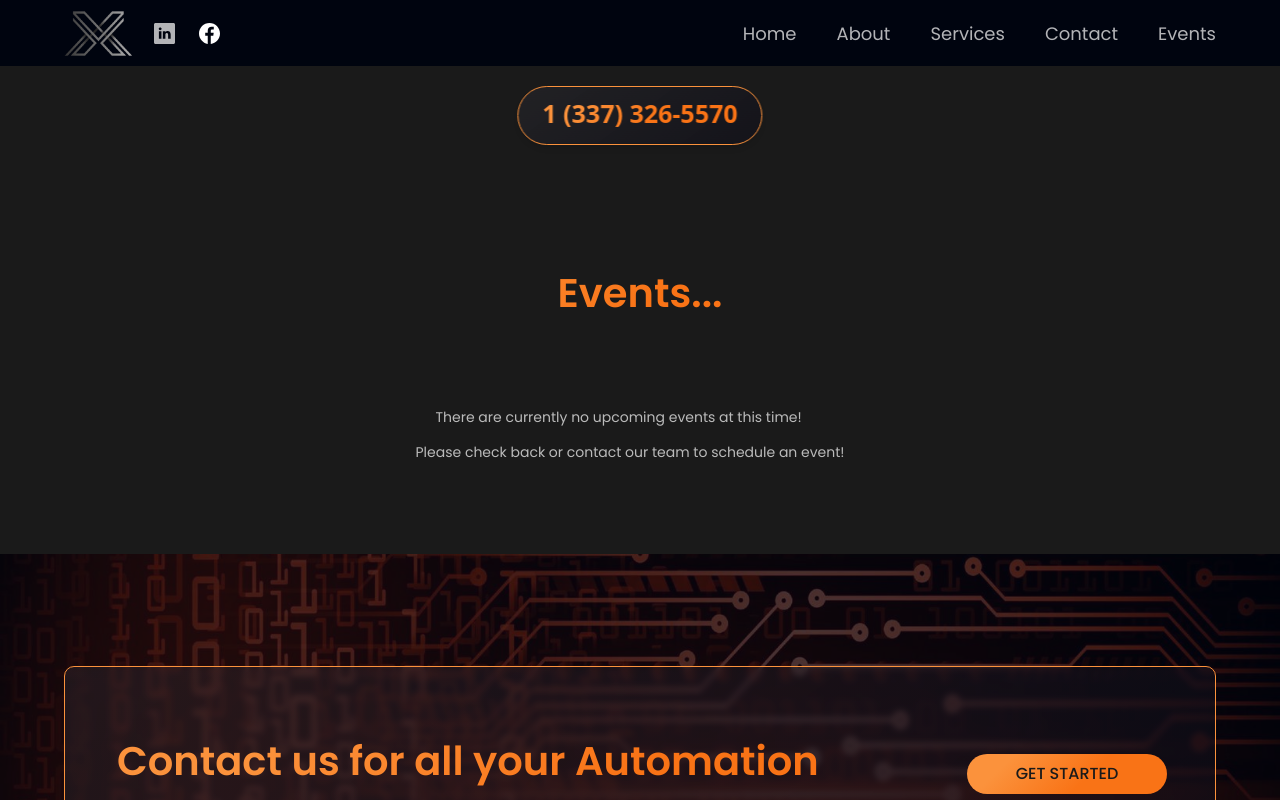
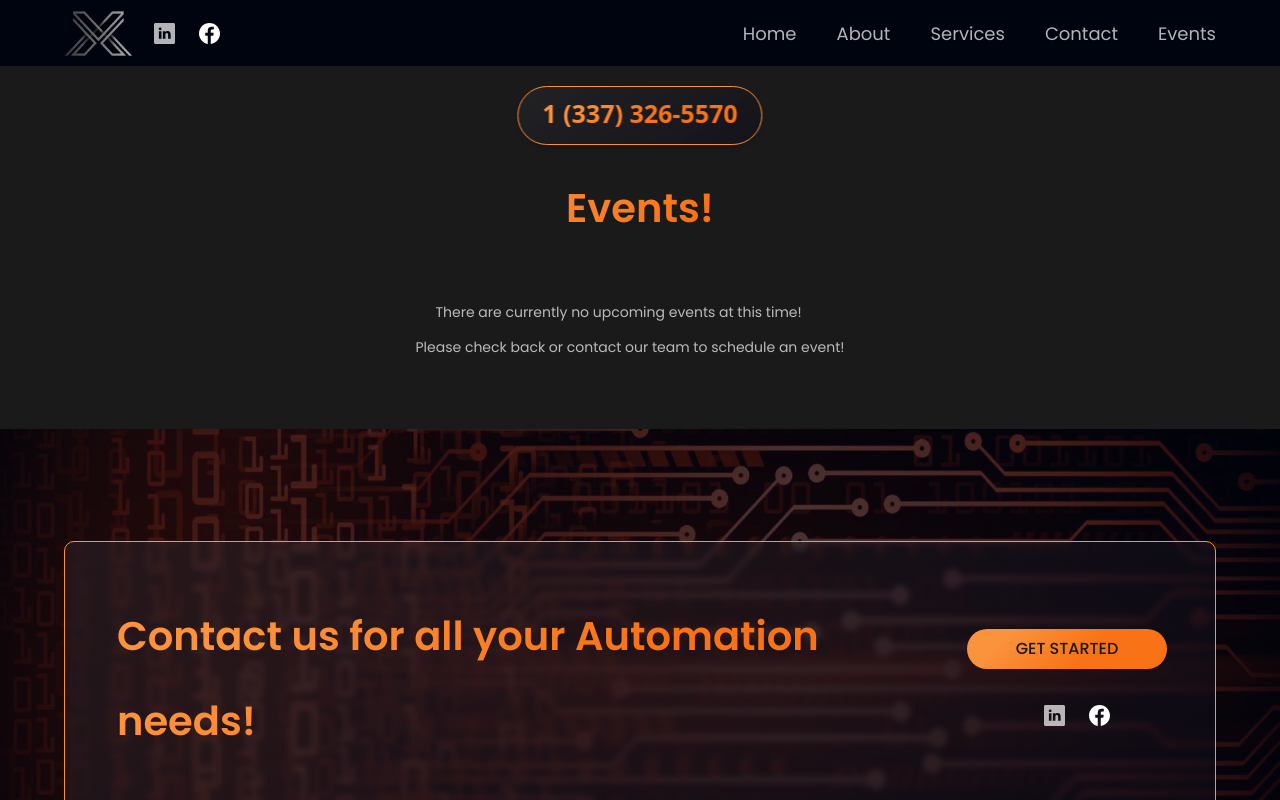
Before and after one commit to NicBab/x-tech-site, a Next.js app: page /events in a window 1280 px wide. Shown: the top 800 px of the page. Built offline with nearby package versions, Linux system fonts and the light colour scheme.

Commit message:
adjusted heading margins

```diff
--- a/app/about/page.tsx
+++ b/app/about/page.tsx
@@ -8,13 +8,13 @@ const AboutPage = () => {
         <PhoneNumber />
         <div className={`relative z-1 flex ${styles.flexCenter}`}>
           <div className="xl:px-0 sm:px-16">
-            <div className="max-w-[700px] min-w-[250px] z-2 mt-20">
-              <h1 className={`${styles.heading2} ${styles.flexCenter}`}>
+            <div className="max-w-[700px] min-w-[250px] z-2">
+              <h1 className={`${styles.heading2} text-center mt-20`}>
+                About
                 <br className="sm:block hidden" />
-                About Us...
               </h1>
               <br className="sm:block" />
-              <div className="max-w-[700px] min-w-[250px] m-10 z-2">
+              <div className="max-w-[700px] min-w-[250px] mx-10 z-2">
                 <div className="flex flex-wrap-row justify-between items-center w-full">
                   <h2 className="flex-1 mb-2 font-poppins font-semibold ss:text-[25px] text-[18px] text-dimWhite ss:leading-[40px] leading-[40px]">
                     Our Mission...
--- a/app/events/page.tsx
+++ b/app/events/page.tsx
@@ -7,13 +7,13 @@ const EventsPage = () => {
       <PhoneNumber />
       <div className={`relative z-1 flex ${styles.flexCenter}`}>
         <div className="xl:px-0 sm:px-16">
-          <div className="max-w-[700px] min-w-[250px] z-2">
-            <h1 className={`${styles.heading2} ${styles.flexCenter} mt-20`}>
+          <div className="max-w-[700px] min-w-[250px] mt-10 z-2">
+            <h1 className={`${styles.heading2} text-center mt-20`}>
+              Events!
               <br className="sm:block hidden" />
-              Events...
             </h1>
             <br className="sm:block" />
-            <div className="max-w-[700px] min-w-[250px] m-5 z-2">
+            <div className="max-w-[700px] min-w-[250px] mx-5 z-2">
               <span className={`${styles.paragraph} text-dimWhite`}>
                 There are currently no upcoming events at this time!
                 <br className="sm:block" />
--- a/app/services/page.tsx
+++ b/app/services/page.tsx
@@ -6,10 +6,10 @@ import Image from "next/image";
 const ServicesPage = () => {
   return (
     <>
-    <PhoneNumber />
-      <h1 className={`${styles.heading2} ${styles.flexCenter} mt-20`}>
+      <PhoneNumber />
+      <h1 className={`${styles.heading2} text-center mt-20`}>
+        Services
         <br className="sm:block hidden" />
-        Services...
       </h1>
       <section
         id="ServicesPage"
--- a/style.js
+++ b/style.js
@@ -4,7 +4,7 @@ const styles = {
     buttonPrimary: "py-2 px-2 m-4 w-[200px] bg-orange-gradient font-poppins font-medium text-[16px] text-primary rounded-full hover:text-blueText",
     buttonSecondary: "py-2 px-2 m-4 w-[200px] orange-text-gradient font-poppins font-medium text-[16px] border border-1 border-orange hover:border-blueText rounded-full",
 
-    heading2: "p-5 font-poppins flex justify-center font-semibold text-[40px] xs:text-[40px] orange-text-gradient xs:leading-[85px] leading-[50px] w-full",
+    heading2: "p-5 font-poppins flex justify-center font-semibold text-[40px] xs:text-[40px] orange-text-gradient xs:leading-[85px] leading-[85px] w-full",
     paragraph: "p-5 font-poppins text-[14px] text-dimWhite md:text-[16px] leading-[35px] indent-5",
 
     cardHeading: "font-Amatic_SC flex justify-center font-semibold text-[80px] text-black leading-[40px] w-full mt-3",
```
